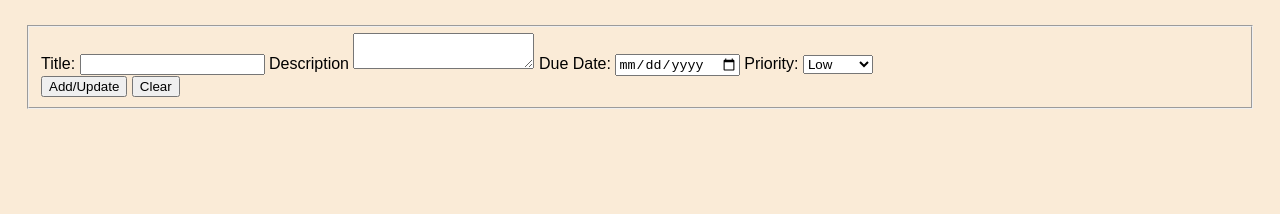
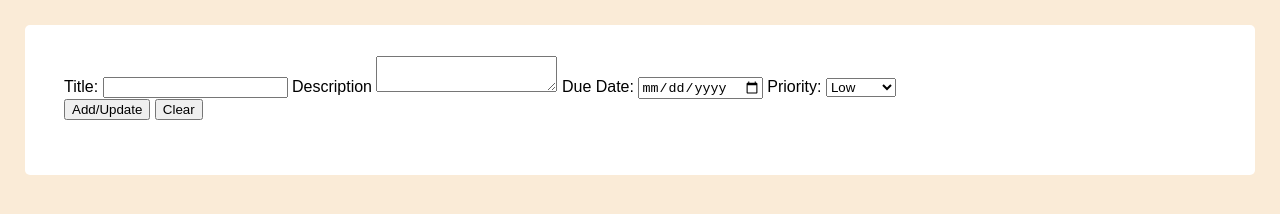
Before and after one commit to vsola0/To-do-App, a plain HTML site: page index.html in a window 1280 px wide. Drawn offline with Linux system fonts and the light colour scheme.

Commit message:
Update style.css

```diff
--- a/style.css
+++ b/style.css
@@ -4,3 +4,14 @@ body {
     margin: 0;
     padding: 25px;
 }
+
+.crud-container {
+    background: white;
+    padding: 25px;
+    border-radius: 5px;
+}
+
+fieldset {
+    border:none;
+    margin-bottom: 20px;
+}
```
